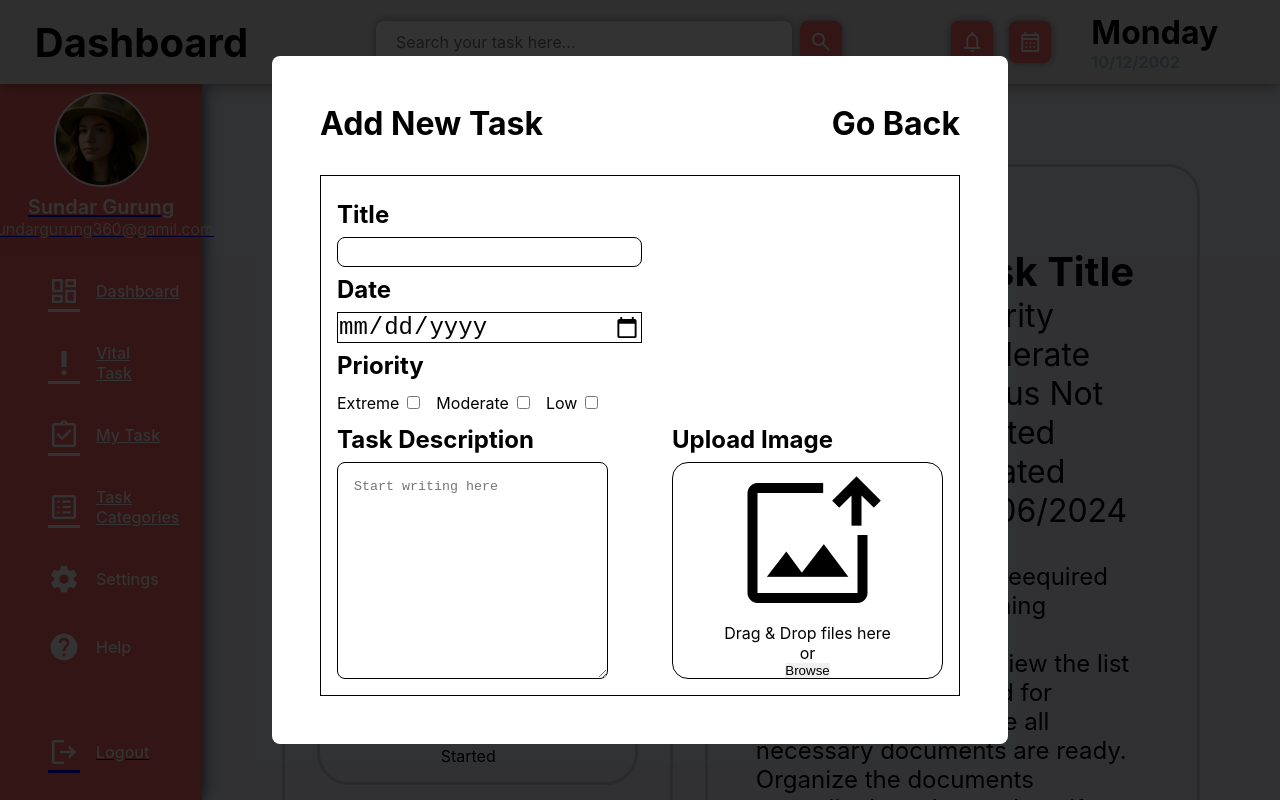
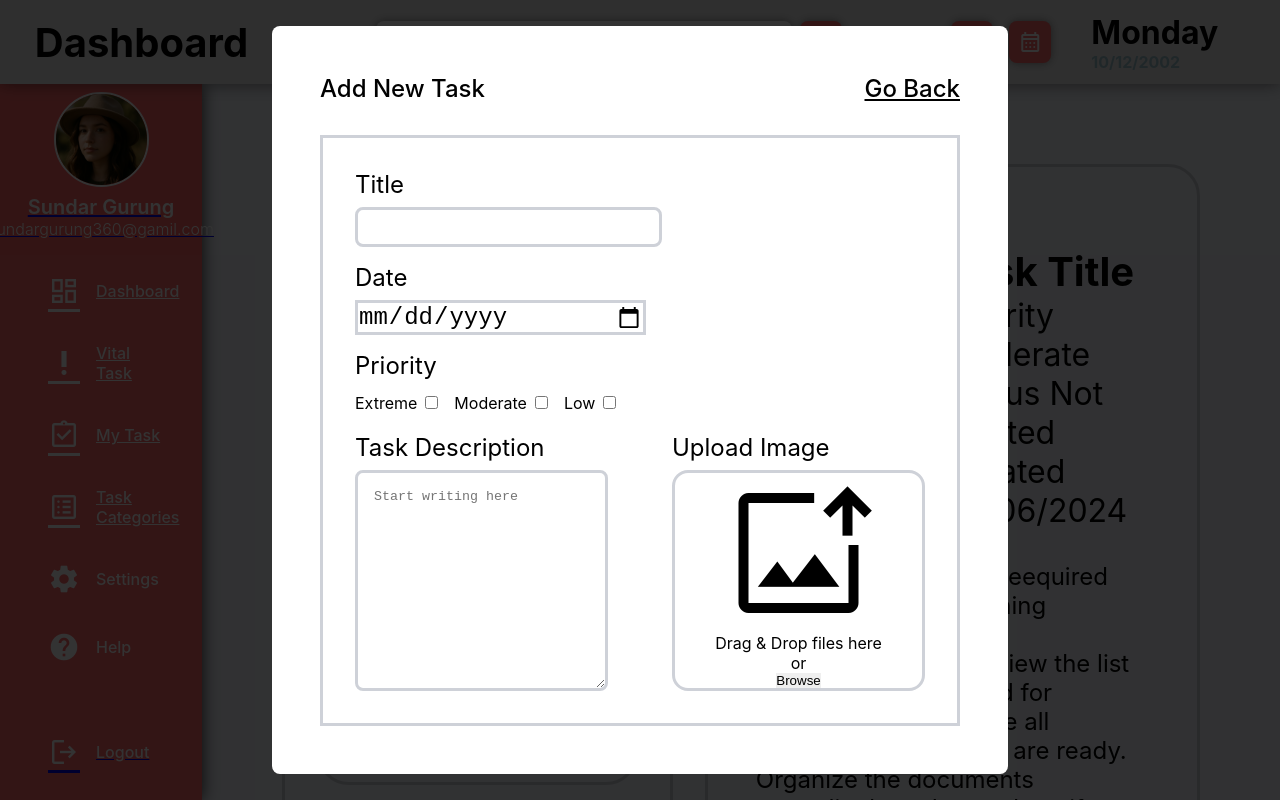
Before and after one commit to pewpil/to-do-app, a React (Vite) app: page /my-task in a window 1280 px wide. Built offline with nearby package versions, Linux system fonts and the light colour scheme; a web font is replaced by a local one.

Commit message:
add-task page designed

```diff
--- a/src/AddTask/AddTask.jsx
+++ b/src/AddTask/AddTask.jsx
@@ -11,7 +11,7 @@ function AddTask() {
             Add New Task
           </h2>
           <h3 className={universal.title3} id={styles.go_back}>
-            Go Back
+            <u>Go Back</u>
           </h3>
         </div>
         <div id={styles.body}>
--- a/src/AddTask/AddTask.module.css
+++ b/src/AddTask/AddTask.module.css
@@ -24,6 +24,13 @@
 
 #title {
 	flex: 1 1;
+	font-size: 1.5rem;
+	font-weight: 500;
+}
+
+#go_back {
+	font-size: 1.5rem;
+	font-weight: 500;
 }
 
 #go_back:hover {
@@ -31,25 +38,32 @@
 }
 
 #body {
-	border: 1px solid black;
+	border: 3px #ced1d8 solid;
 	margin: 2rem 0 0 0;
-	padding: 1rem;
+	padding: 2rem;
 	flex: 1 1;
 }
 
 .form_label {
 	font-size: 1.5rem;
-	padding: 0.5rem 0 0.5rem 0;
+	padding: 1rem 0 0.5rem 0;
+	font-weight: 400;
+}
+
+#task_title {
+	padding-top: 0;
 }
 
 .short_text_field {
 	width: 50%;
-	font-size: 1.5rem;
+	font-size: 1rem;
+	padding: 0.5rem;
+	border: 3px #ced1d8 solid;
 }
 
 .checkbox_field {
 	display: inline;
-	margin: .5rem 1rem .5rem .5rem;
+	margin: 0.5rem 1rem 0.5rem 0.5rem;
 }
 
 .priority_label {
@@ -60,7 +74,7 @@
 #date_field {
 	width: 50%;
 	font-size: 1.5rem;
-	border: 1px solid black;
+	border: 3px #ced1d8 solid;
 }
 
 #lower_body {
@@ -78,6 +92,7 @@
 .long_text_field {
 	flex: 1 1;
 	padding: 1rem;
+	border: 3px #ced1d8 solid;
 }
 
 #image {
@@ -94,7 +109,7 @@
 }
 
 #image_upload {
-	border: 1px solid black;
+	border: 3px #ced1d8 solid;
 	flex: 1 1;
 	border-radius: 1rem;
 	display: flex;
```
